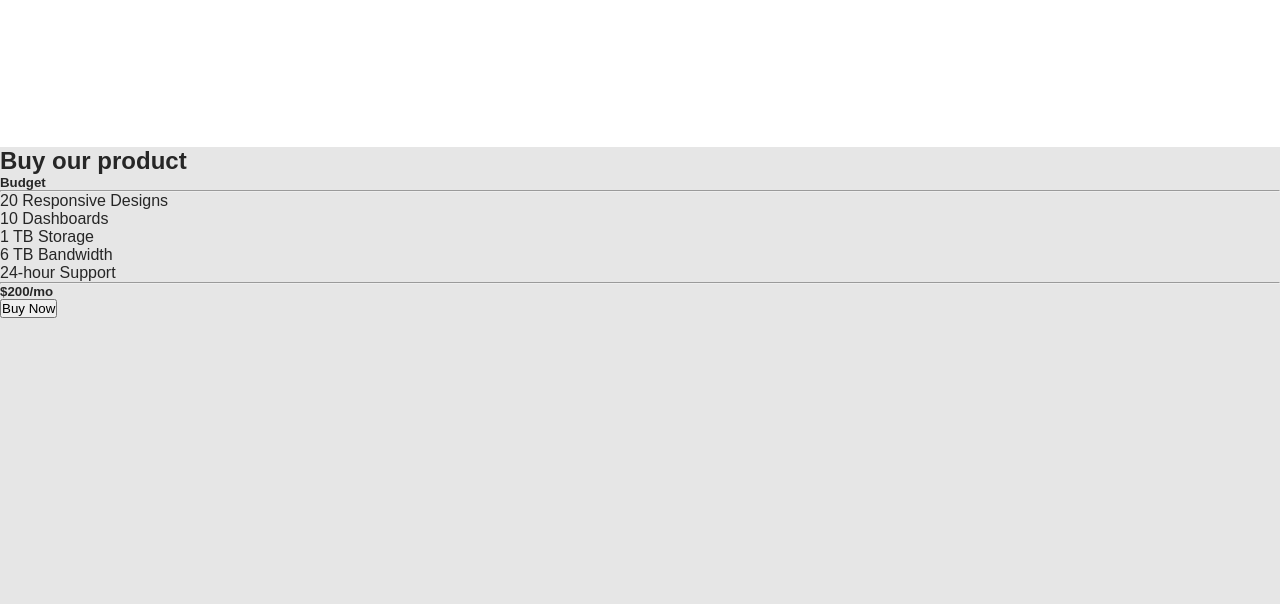
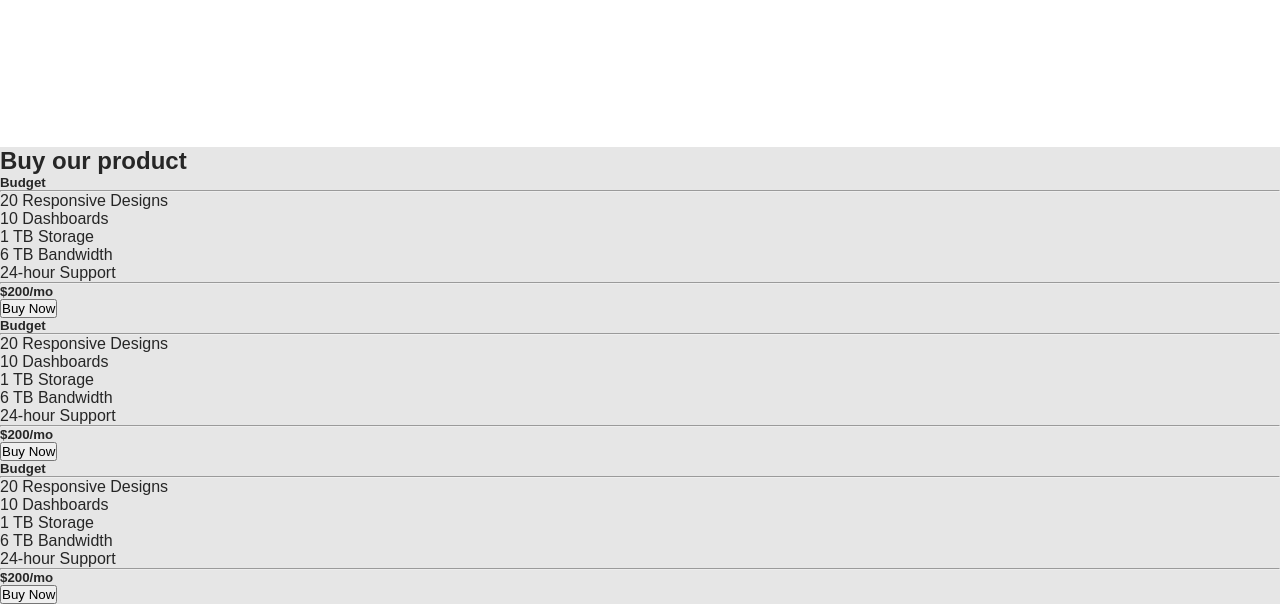
Before and after one commit to mahdi-mey/Theme-Switcher, a plain HTML site: page index.html in a window 1280 px wide. Shown: the part 303-907 px from the top of the page. Before the commit the page ends 800 px from the top, so only its background shows below. Drawn offline with Linux system fonts and the light colour scheme.

Commit message:
tripeled product card

```diff
--- a/index.html
+++ b/index.html
@@ -59,6 +59,34 @@
             <button>Buy Now</button>
           </div>
         </div>
+        <div class="product-card">
+          <h5>Budget</h5>
+          <hr>
+          <p>20 Responsive Designs</p>
+          <p>10 Dashboards</p>
+          <p>1 TB Storage</p>
+          <p>6 TB Bandwidth</p>
+          <p>24-hour Support</p>
+          <hr>
+          <div class="card-price-btn">
+            <h5>$200/mo</h5>
+            <button>Buy Now</button>
+          </div>
+        </div>
+        <div class="product-card">
+          <h5>Budget</h5>
+          <hr>
+          <p>20 Responsive Designs</p>
+          <p>10 Dashboards</p>
+          <p>1 TB Storage</p>
+          <p>6 TB Bandwidth</p>
+          <p>24-hour Support</p>
+          <hr>
+          <div class="card-price-btn">
+            <h5>$200/mo</h5>
+            <button>Buy Now</button>
+          </div>
+        </div>
       </div>
     </section>
 
```
